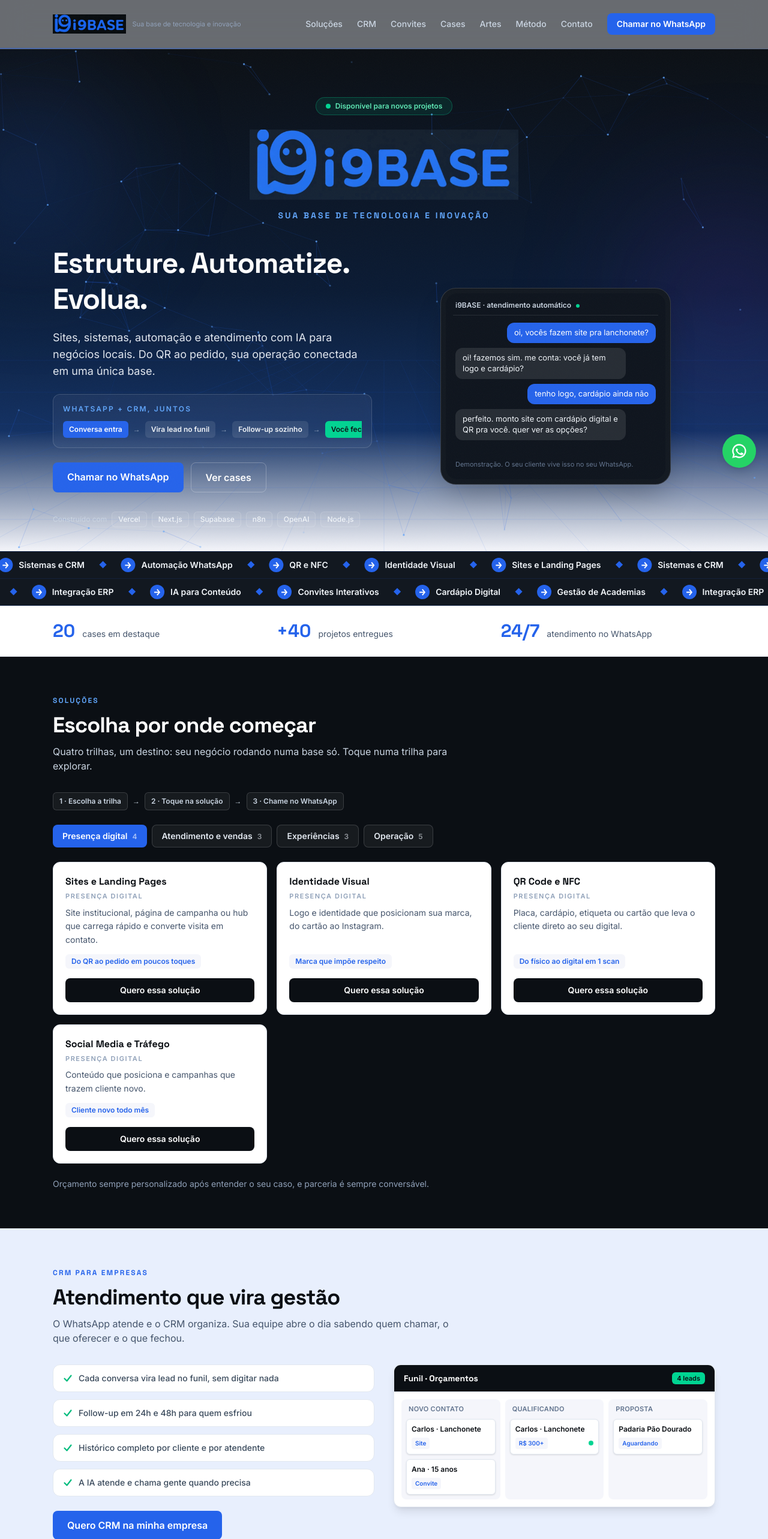
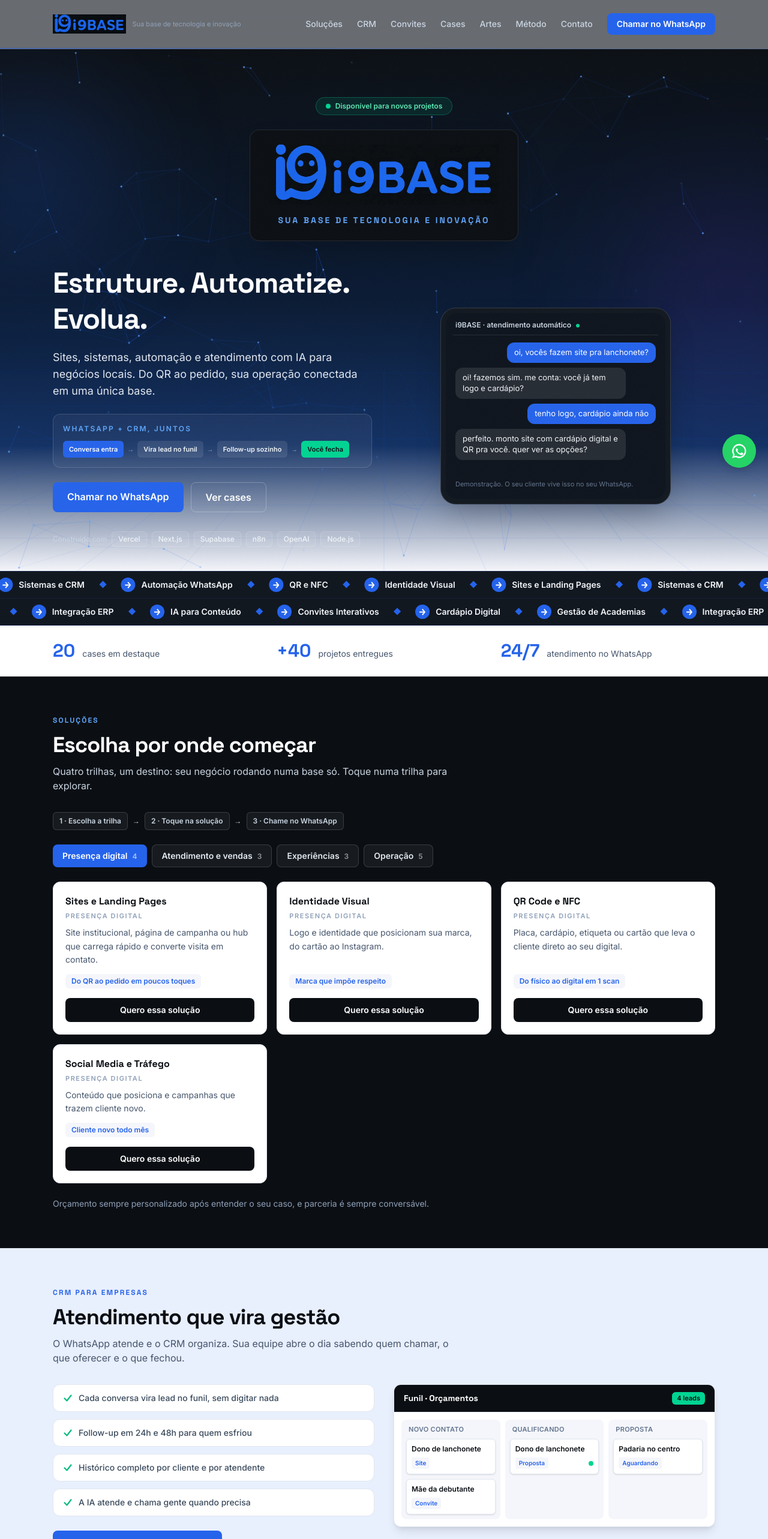
Before and after one commit to vmloboadm/i9base-site, a Next.js app: page / in a window 1280 px wide. Shown: the top 2566 px of the page at 60% size. Built offline with nearby package versions, Linux system fonts and the light colour scheme.

Commit message:
v12: logo em placa, funil compacto, CRM sem nomes inventados

```diff
--- a/components/sections.tsx
+++ b/components/sections.tsx
@@ -149,7 +149,7 @@ export function Hero() {
             Disponível para novos projetos
           </p>
         </div>
-        <div className="mx-auto mt-6 max-w-md">
+        <div className="mx-auto mt-6 max-w-md rounded-2xl border border-white/10 bg-[#0b0f14] px-8 py-6 shadow-2xl">
           <Image
             src="/logo-dark.png"
             alt="i9BASE"
@@ -157,7 +157,7 @@ export function Hero() {
             height={371}
             priority
             sizes="(max-width: 768px) 100vw, 448px"
-            className="h-auto w-full mix-blend-screen"
+            className="h-auto w-full"
           />
           <p className="mt-4 text-center font-display text-sm font-bold uppercase tracking-[0.22em] text-i9-blue-soft">
             {SLOGAN}
@@ -177,7 +177,7 @@ export function Hero() {
               <p className="text-xs font-bold uppercase tracking-[0.18em] text-i9-blue-soft">
                 WhatsApp + CRM, juntos
               </p>
-              <div className="mt-3 flex flex-nowrap items-center gap-2 overflow-x-auto text-xs font-semibold">
+              <div className="mt-3 flex flex-nowrap items-center gap-1.5 overflow-x-auto text-[11px] font-semibold">
                 <span className="shrink-0 rounded-md bg-i9-blue px-2.5 py-1.5 text-white">
                   Conversa entra
                 </span>
@@ -436,17 +436,17 @@ export function CrmSection() {
     {
       name: 'Novo contato',
       cards: [
-        { n: 'Carlos · Lanchonete', tag: 'Site', hot: false },
-        { n: 'Ana · 15 anos', tag: 'Convite', hot: false },
+        { n: 'Dono de lanchonete', tag: 'Site', hot: false },
+        { n: 'Mãe da debutante', tag: 'Convite', hot: false },
       ],
     },
     {
       name: 'Qualificando',
-      cards: [{ n: 'Carlos · Lanchonete', tag: 'R$ 300+', hot: true }],
+      cards: [{ n: 'Dono de lanchonete', tag: 'Proposta', hot: true }],
     },
     {
       name: 'Proposta',
-      cards: [{ n: 'Padaria Pão Dourado', tag: 'Aguardando', hot: false }],
+      cards: [{ n: 'Padaria no centro', tag: 'Aguardando', hot: false }],
     },
   ];
   return (
```
